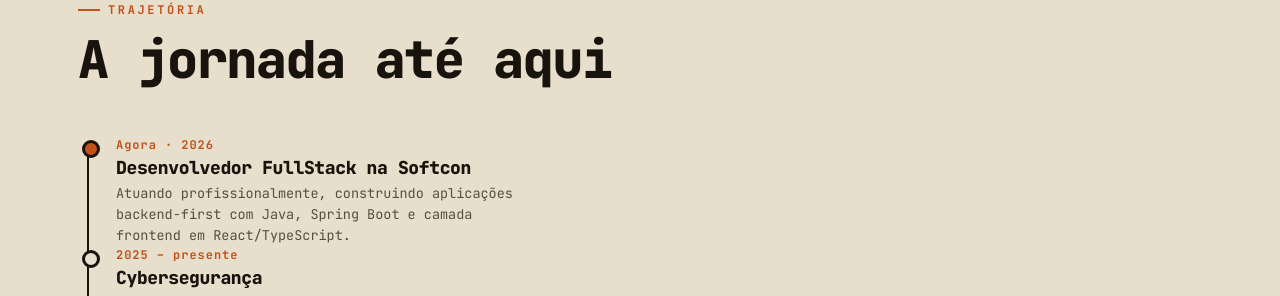
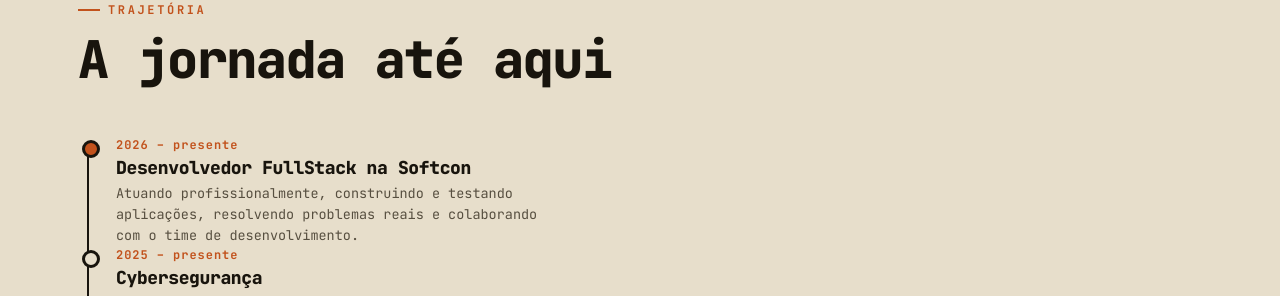
Before and after one commit to PominiGa/Projeto.Portfolio.Gabriel, a React (Vite) app in the folder portfolio/: page /sobre in a window 1280 px wide. Shown: the part 1432-1728 px from the top of the page. Built offline with nearby package versions, Linux system fonts and the light colour scheme; the HTML template or start-up script is replaced by a standard one.

Commit message:
fix: ajustar entrada Softcon na timeline (2026, sem techs)

```diff
--- a/portfolio/src/components/sections/About.tsx
+++ b/portfolio/src/components/sections/About.tsx
@@ -18,7 +18,7 @@ const VALUES = [
 ];
 
 const TIMELINE = [
-  { y: 'Agora · 2026',     t: 'Desenvolvedor FullStack na Softcon',  d: 'Atuando profissionalmente, construindo aplicações backend-first com Java, Spring Boot e camada frontend em React/TypeScript.', now: true },
+  { y: '2026 – presente',  t: 'Desenvolvedor FullStack na Softcon',  d: 'Atuando profissionalmente, construindo e testando aplicações, resolvendo problemas reais e colaborando com o time de desenvolvimento.', now: true },
   { y: '2025 – presente',  t: 'Cybersegurança',                      d: 'Explorando segurança da informação: análise de vulnerabilidades, criptografia, segurança de redes e boas práticas de proteção de sistemas.' },
   { y: '2024 – 2025',      t: 'C# e .NET',                           d: 'Aprendendo C# e o ecossistema .NET para ampliar o repertório backend, desenvolvendo sistemas desktop e APIs.' },
   { y: '2023 – 2024',      t: 'Desenvolvimento Web',                 d: 'Mergulhei no frontend com JavaScript, TypeScript e React, entendendo o ciclo completo do desenvolvimento web moderno.' },
```
